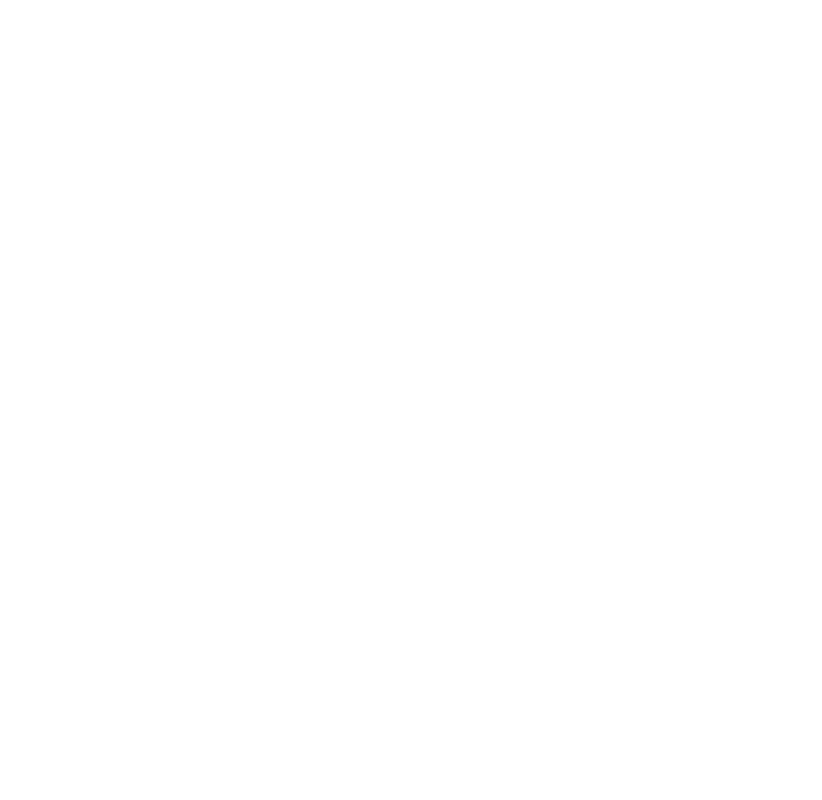
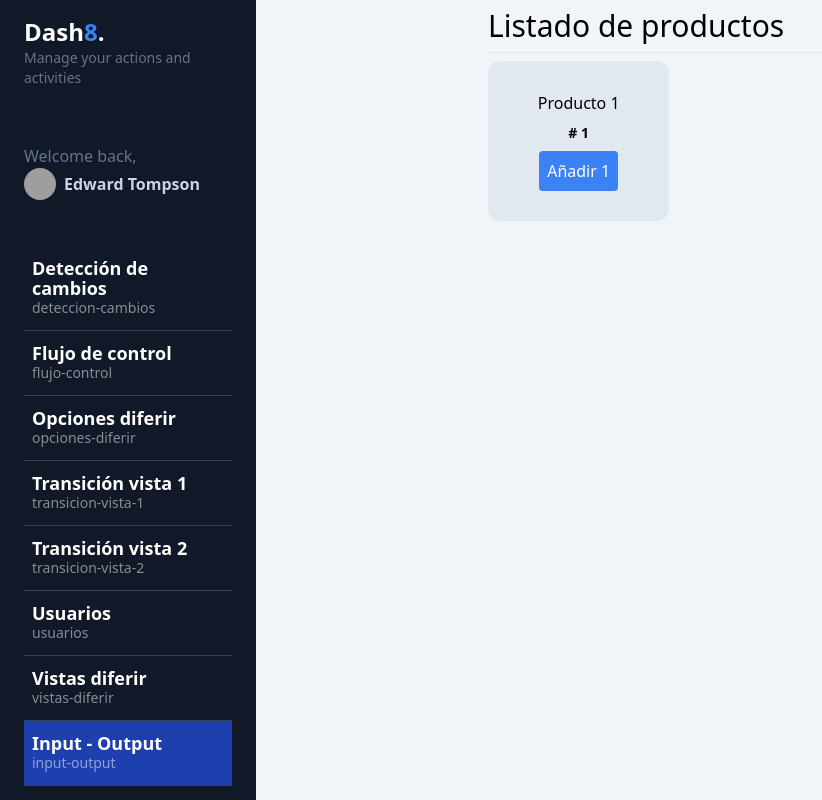
Before and after one commit to FranRDev/CursoAngularDeCeroAExpertoFernandoHerrera, an Angular app in the folder 14-panel/: page /panel/input-output in a window 1280 px wide. Before the commit this address led to /. Shown: the whole page, without its empty margins (0-822 px from the left). Built offline with nearby package versions, Linux system fonts and the light colour scheme; grey boxes are pictures that could not be loaded.

Commit message:
Clase 416. Preparar página para Input y Output

```diff
--- a/14-panel/src/app/app.routes.ts
+++ b/14-panel/src/app/app.routes.ts
@@ -13,6 +13,7 @@ export const routes: Routes = [
       { path: 'usuario/:id', title: 'Usuario', loadComponent: () => import('./panel/pages/usuario/usuario.component') },
       { path: 'usuarios', title: 'Usuarios', loadComponent: () => import('./panel/pages/usuarios/usuarios.component') },
       { path: 'vistas-diferir', title: 'Vistas diferir', loadComponent: () => import('./panel/pages/vistas-diferir/vistas-diferir.component') },
+      { path: 'input-output', title: 'Input - Output', loadComponent: () => import('./panel/pages/input-output/input-output.component') },
       { path: '', redirectTo: 'flujo-control', pathMatch: 'full' },
     ]
   },
--- /dev/null
+++ b/14-panel/src/app/panel/pages/input-output/input-output.component.html
@@ -0,0 +1,6 @@
+<h1 class="text-3xl">Listado de productos</h1>
+<hr class="my-2" />
+
+<div class="grid grid-cols-1 sm:grid-cols-3 gap-2">
+  <tarjeta-producto />
+</div>
--- /dev/null
+++ b/14-panel/src/app/panel/pages/input-output/input-output.component.ts
@@ -0,0 +1,15 @@
+import { ChangeDetectionStrategy, Component } from '@angular/core';
+import { CommonModule } from '@angular/common';
+
+import { TarjetaProductoComponent } from './ui/tarjeta-producto/tarjeta-producto.component';
+
+@Component({
+  selector: 'input-output',
+  standalone: true,
+  imports: [CommonModule, TarjetaProductoComponent],
+  templateUrl: './input-output.component.html',
+  changeDetection: ChangeDetectionStrategy.OnPush
+})
+export default class InputOutputComponent {
+
+}
--- /dev/null
+++ b/14-panel/src/app/panel/pages/input-output/ui/tarjeta-producto/tarjeta-producto.component.html
@@ -0,0 +1,5 @@
+<div class="bg-slate-200 w-full rounded-xl h-40 flex justify-center items-center flex-col">
+  <span>Producto 1</span>
+  <h2 class="font-bold text-sm my-2"># 1</h2>
+  <button class="bg-blue-500 p-2 rounded text-white hover:bg-blue-600 transition-all">Añadir 1</button>
+</div>
--- /dev/null
+++ b/14-panel/src/app/panel/pages/input-output/ui/tarjeta-producto/tarjeta-producto.component.ts
@@ -0,0 +1,12 @@
+import { ChangeDetectionStrategy, Component } from '@angular/core';
+
+@Component({
+  selector: 'tarjeta-producto',
+  standalone: true,
+  imports: [],
+  templateUrl: './tarjeta-producto.component.html',
+  changeDetection: ChangeDetectionStrategy.OnPush
+})
+export class TarjetaProductoComponent {
+
+}
--- a/14-panel/src/app/panel/panel.component.html
+++ b/14-panel/src/app/panel/panel.component.html
@@ -4,7 +4,7 @@
 
     <menu-lateral />
 
-    <div class="text-black px-2 mt-2 w-full">
+    <div class="text-black px-2 mt-2 max-w-xl w-full m-auto">
       <router-outlet />
     </div>
 
```
